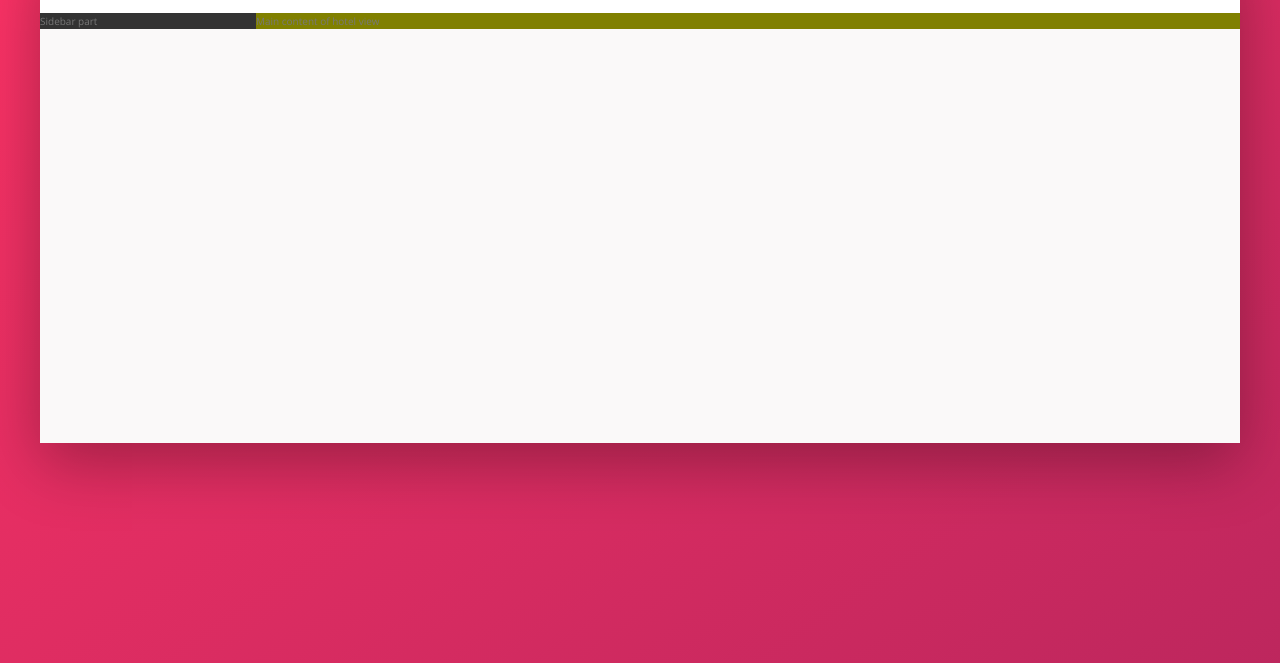
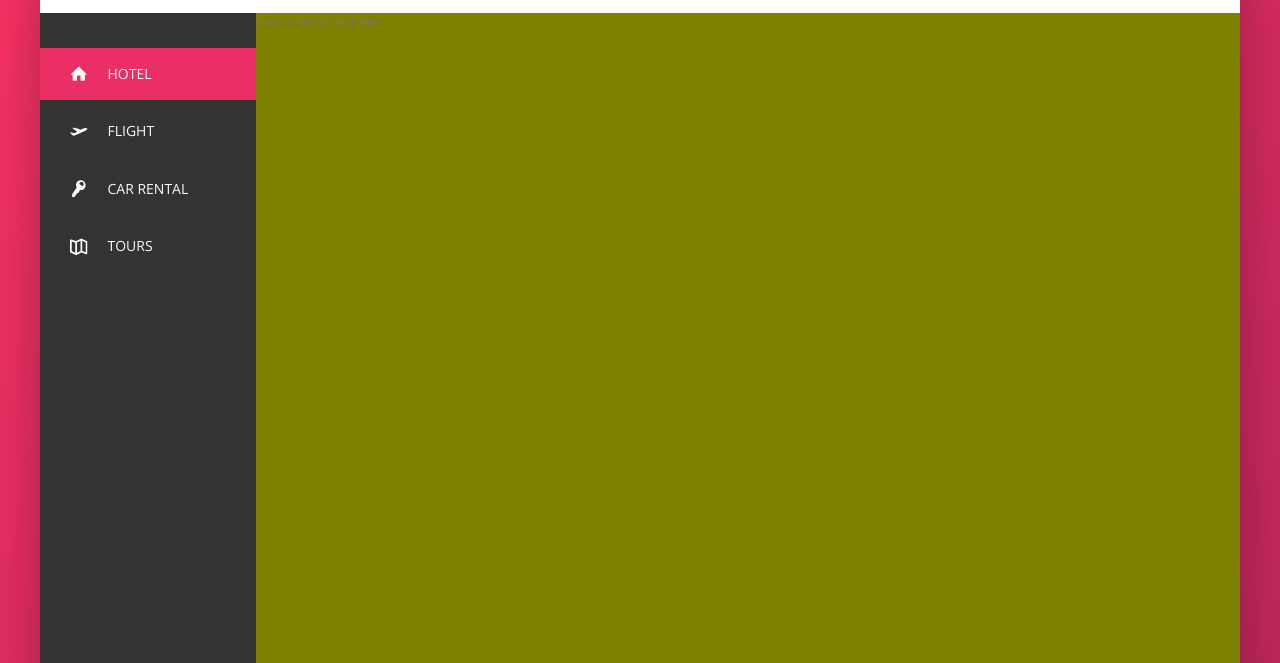
Before and after one commit to CalenArrna/Trillo-CSS-tutorial-project, a website: page index.html in a window 1280 px wide. Shown: the part 137-800 px from the top of the page. Drawn offline with nearby package versions, Linux system fonts and the light colour scheme.

Commit message:
feat(nav): navigation sidebar implemented

```diff
--- a/index.html
+++ b/index.html
@@ -45,7 +45,43 @@
             </header>
             <div class="content">
                 <nav class="sidebar">
-                    Sidebar part
+                    <ul class="side-nav">
+                        <li class="side-nav__item side-nav__item--active">
+                            <a href="#" class="side-nav__link">
+                                <svg class="side-nav__icon">
+                                    <use xlink:href="img/sprite.svg#icon-home"></use>
+                                </svg>
+                                <span>Hotel</span>
+                            </a>
+                        </li>
+                        <li class="side-nav__item">
+                            <a href="#" class="side-nav__link">
+                                <svg class="side-nav__icon">
+                                    <use xlink:href="img/sprite.svg#icon-aircraft-take-off"></use>
+                                </svg>
+                                <span>Flight</span>
+                            </a>
+                        </li>
+                        <li class="side-nav__item">
+                            <a href="#" class="side-nav__link">
+                                <svg class="side-nav__icon">
+                                    <use xlink:href="img/sprite.svg#icon-key"></use>
+                                </svg>
+                                <span>Car rental</span>
+                            </a>
+                        </li>
+                        <li class="side-nav__item">
+                            <a href="#" class="side-nav__link">
+                                <svg class="side-nav__icon">
+                                    <use xlink:href="img/sprite.svg#icon-map"></use>
+                                </svg>
+                                <span>Tours</span>
+                            </a>
+                        </li>
+                    </ul>
+                    <div class="legal">
+                        &copy; 2017 by trillo. All rights reserved.
+                    </div>
                 </nav>
                 <main class="hotel-view">
                     Main content of hotel view
--- a/sass/_components.scss
+++ b/sass/_components.scss
@@ -114,3 +114,73 @@
     margin-right: 1rem;
   }
 }
+
+////////////////////////////////////////////////
+// SIDE NAVIGATION
+
+.side-nav {
+  font-size: 1.4rem;
+  list-style: none;
+  margin-top: 3.5rem;
+
+  &__item {
+    position: relative;
+
+    &:not(:last-child) {
+      margin-bottom: 0.5rem;
+    }
+  }
+
+  &__item::before {
+    content: "";
+    position: absolute;
+    left: 0;
+    top: 0;
+    height: 100%;
+    width: 3px;
+    background-color: var(--color-primary);
+    transform: scaleY(0);
+    transition: transform 0.2s, width 0.5s cubic-bezier(1, 0, 0, 1) 0.2s,
+      background-color 0.1s;
+  }
+
+  &__item:hover::before,
+  &__item--active::before {
+    transform: scaleY(1);
+    width: 100%;
+  }
+
+  &__item:active::before {
+    background-color: var(--color-primary-light);
+  }
+
+  &__icon {
+    width: 1.75rem;
+    height: 1.75rem;
+    margin-right: 2rem;
+    fill: currentColor;
+  }
+
+  &__link:link,
+  &__link:visited {
+    color: var(--color-grey-light-1);
+    text-decoration: none;
+    text-transform: uppercase;
+    display: block;
+    padding: 1.5rem 3rem;
+    position: relative;
+    z-index: 10;
+
+    display: flex;
+    align-items: center;
+  }
+}
+
+////////////////////////////////////////////////
+// LEGAL TEXT
+.legal {
+  font-size: 1.2rem;
+  color: var(--color-grey-light-4);
+  text-align: center;
+  padding: 2.5rem;
+}
--- a/sass/_layout.scss
+++ b/sass/_layout.scss
@@ -24,11 +24,17 @@
 
 .sidebar {
   background-color: var(--color-grey-dark-1);
+  display: flex;
+  flex-direction: column;
   flex: 0 0 18%;
+  justify-content: space-between;
 }
 
 .hotel-view {
   background-color: #fff;
+
+  height: 80rem;
   background-color: olive;
+
   flex: 1;
 }
```
Also changed, not shown: css/style.css.
